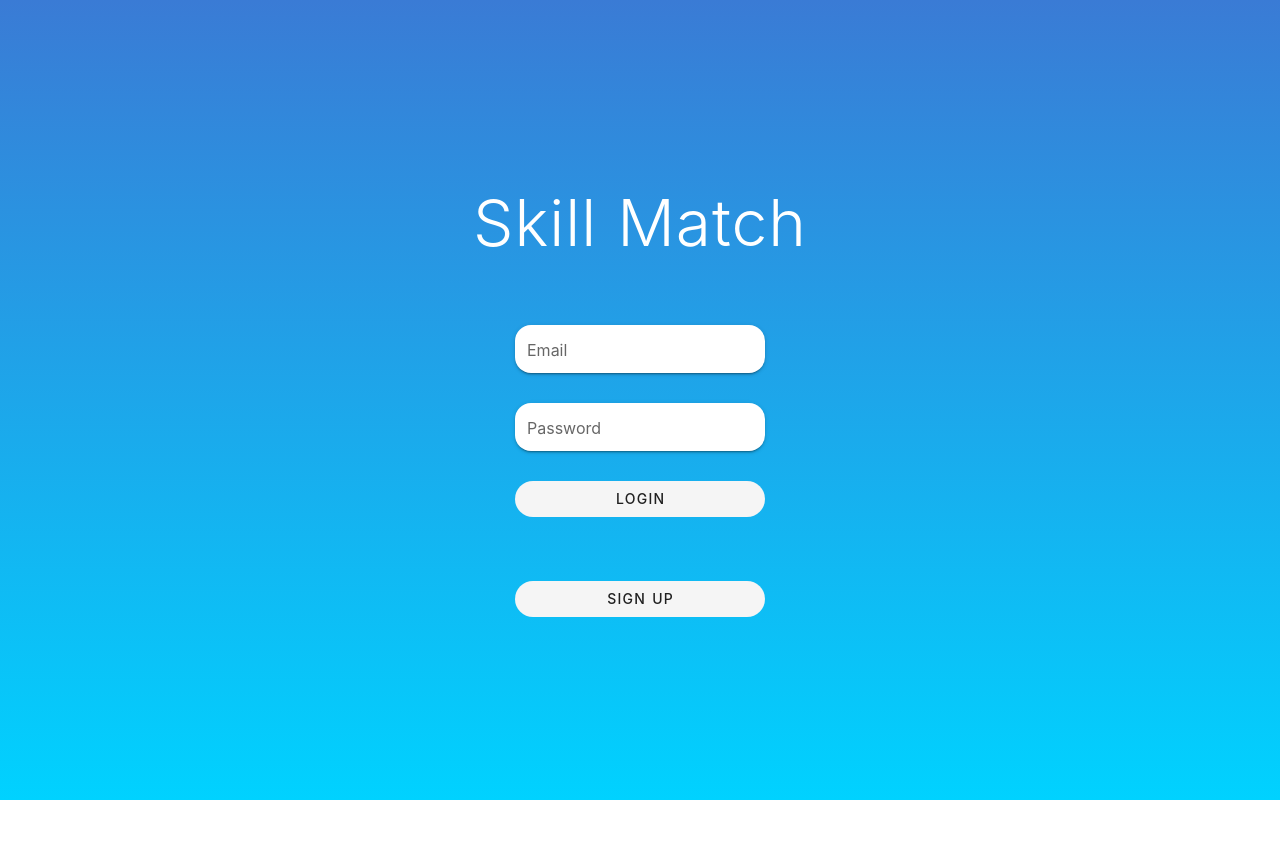
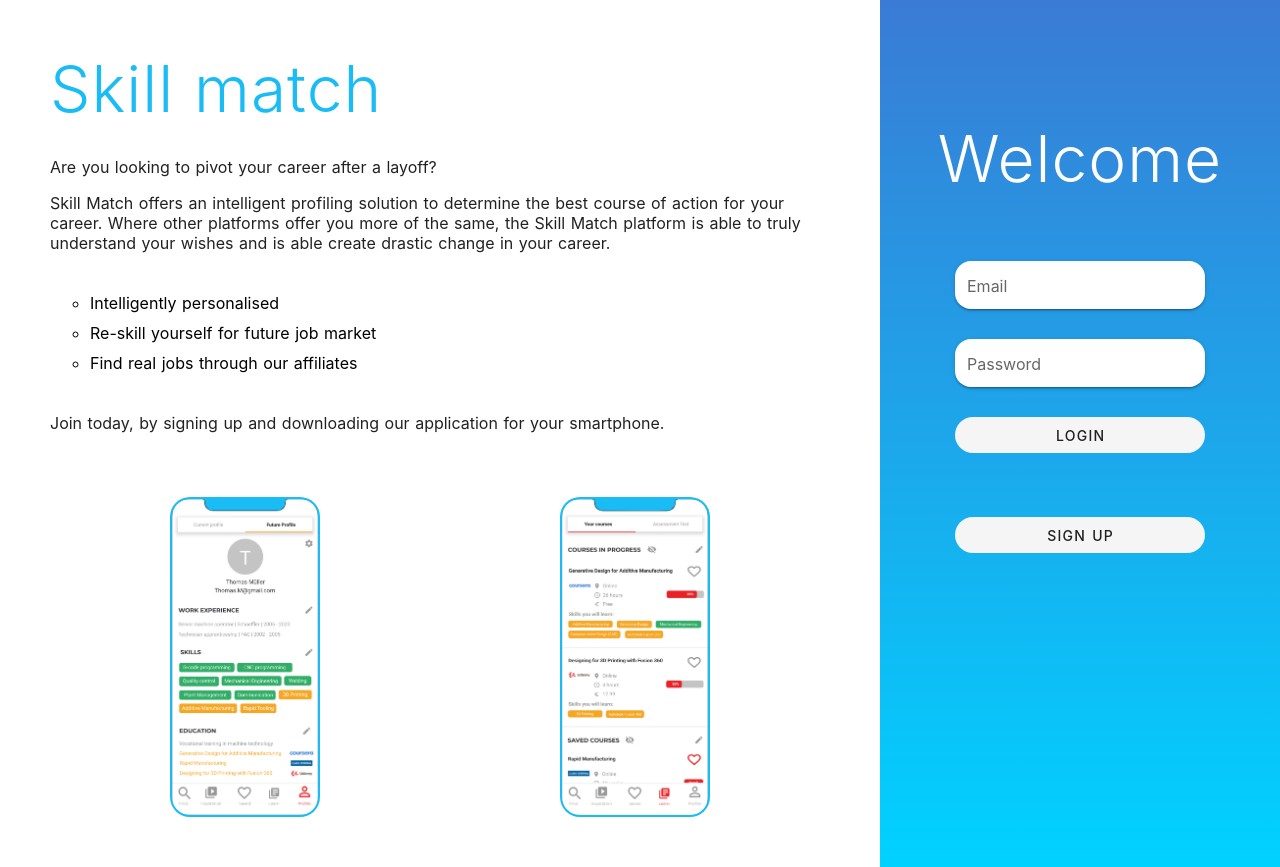
Before and after one commit to hackdays-bw-infosys-team-6/application, a Nuxt app: page / in a window 1280 px wide. Before the commit the page ends 800 px from the top, so only its background shows below. Built offline with nearby package versions, Linux system fonts and the light colour scheme.

Commit message:
Update landing page

```diff
--- a/pages/index.vue
+++ b/pages/index.vue
@@ -1,7 +1,27 @@
 <template>
-  <div class="container">
-    <div>
-      <h1 class="title setup-title">Skill Match</h1>
+  <div class="landing-page-container">
+    <div class="pitch-container hide-on-mobile">
+      <h1>Skill match</h1>
+
+      <p>Are you looking to pivot your career after a layoff?</p>
+      <p>Skill Match offers an intelligent profiling solution to determine the best course of action for your career. Where other platforms offer you more of the same, the Skill Match platform is able to truly understand your wishes and is able create drastic change in your career.</p>
+
+      <ul>
+        <li>Intelligently personalised</li>
+        <li>Re-skill yourself for future job market</li>
+        <li>Find real jobs through our affiliates</li>
+      </ul>
+
+      <p>Join today, by signing up and downloading our application for your smartphone.</p>
+
+      <div class="screenshot-container">
+        <img src="screenshot-profile.png" alt="" srcset="">
+        <img src="screenshot-courses.png" alt="" srcset="">
+      </div>
+    </div>
+    <div class="login-container">
+      <h1 class="title setup-title hide-on-desktop">Skill Match</h1>
+      <h1 class="title setup-title hide-on-mobile">Welcome</h1>
       <div class="links">
 
         <div class="login">
@@ -25,6 +45,44 @@ export default Vue.extend({
 </script>
 
 <style>
+p {
+  margin: 16px 0;
+  color: #000000de;
+}
+
+.landing-page-container {
+  display: flex;
+  flex-direction: row;
+}
+
+.pitch-container {
+  background: white;
+  width: calc(100vw - 400px);
+  min-height: 100vh;
+  padding: 50px;
+}
+
+.login-container {
+  width: 100%;
+  max-width: 400px;
+  text-align: center;
+  margin-top: 15vh;
+  min-height: 85vh;
+}
+
+.screenshot-container {
+  display: flex;
+  justify-content: space-around;
+  margin-top: 64px;
+}
+
+.screenshot-container img {
+  background: #19bcf4;
+  padding: 2px;
+  border-radius: 20px;
+  width: 150px;
+}
+
 .login {
   display: flex;
   flex-direction: column;
@@ -33,4 +91,36 @@ export default Vue.extend({
 .next-btn {
   margin-top: 64px;
 }
+
+.pitch-container h1 {
+  font-family: 'Quicksand', 'Source Sans Pro', -apple-system, BlinkMacSystemFont, 'Segoe UI', Roboto, 'Helvetica Neue', Arial, sans-serif;
+  color: #19bcf4;
+  font-weight: 300;
+  font-size: 64px;
+  letter-spacing: 1px;
+  margin-bottom: 30px;
+}
+
+.pitch-container ul {
+  margin: 40px 0;
+  list-style-type: circle;
+  padding-left: 40px;
+}
+
+.pitch-container li {
+  margin: 10px 0;
+}
+
+@media (max-width: 600px) {
+  .hide-on-mobile {
+    display: none !important;
+  }
+}
+
+@media (min-width: 601px) {
+  .hide-on-desktop {
+    display: none !important;
+  }
+}
+
 </style>
```
Also changed, not shown: static/screenshot-courses.png (added), static/screenshot-profile.png (added).
